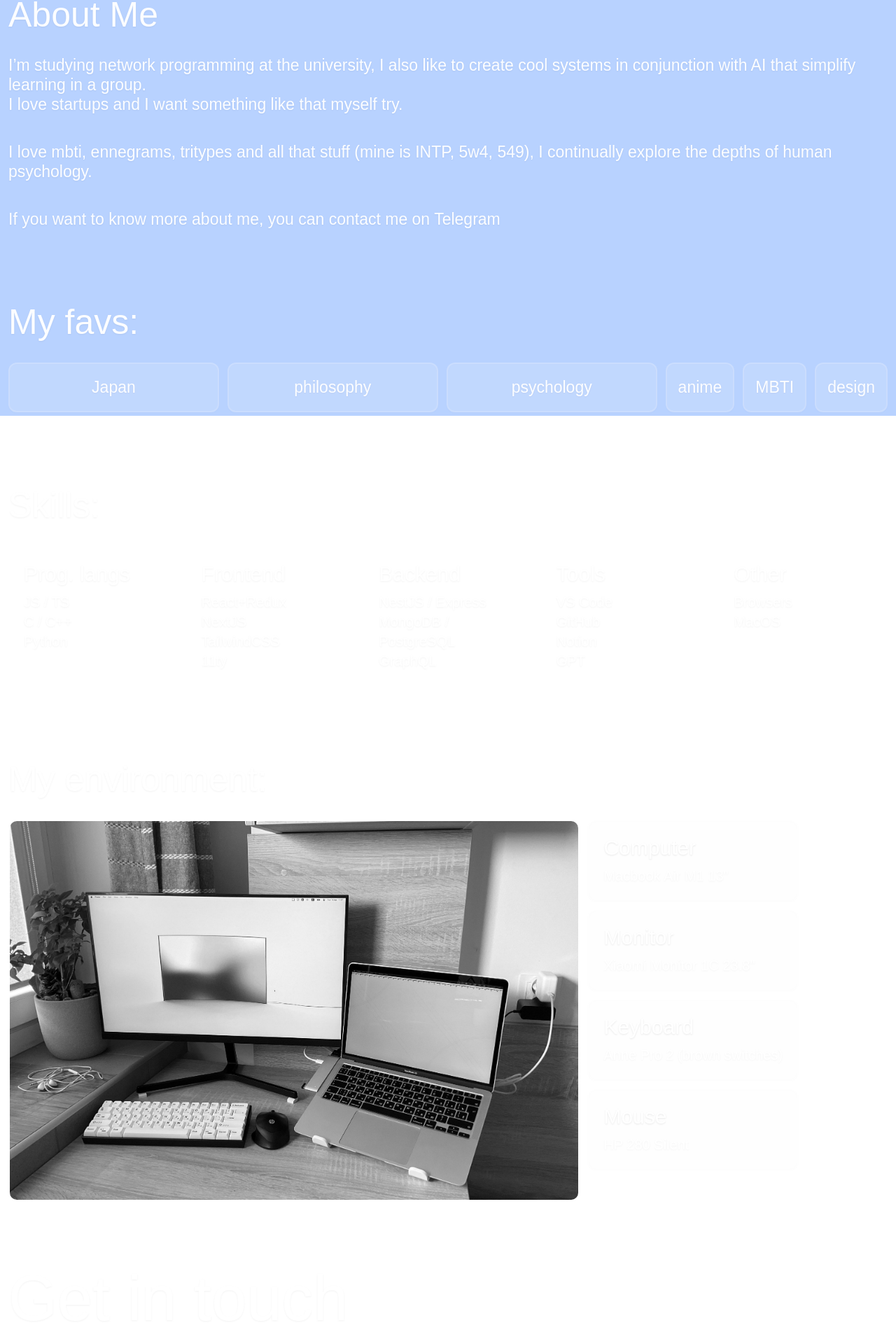
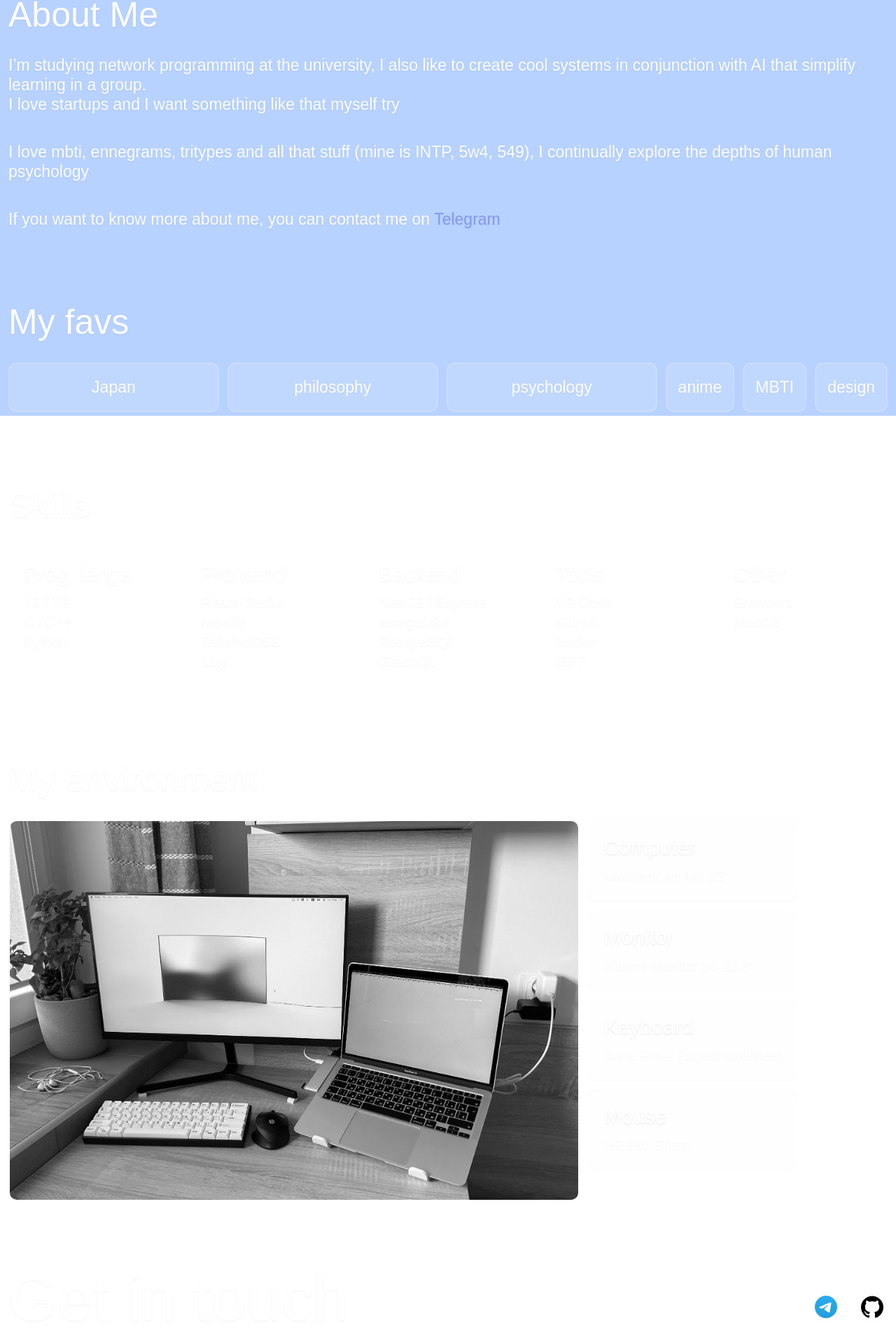
Before and after one commit to NightWanderer2004/Eduard-Povierin, a Next.js app: page /about in a window 1280 px wide. Shown: the part 206-2126 px from the top of the page at 70% size. Built offline with nearby package versions, Linux system fonts and the light colour scheme; a web font is replaced by a local one.

Commit message:
Some visual fixes

```diff
--- a/src/components/UI/social/Social.module.scss
+++ b/src/components/UI/social/Social.module.scss
@@ -6,12 +6,12 @@
       }
    }
    li {
-      @apply flex justify-center items-center border-2 border-blur bg-blur rounded-full transition-shadow;
+      @apply flex justify-center items-center border-2 border-blur bg-blur rounded-full transition-shadow drop-shadow-sm;
       a {
-         @apply block w-full h-full p-[8px] md:p-[13.7px];
+         @apply block w-full h-full p-1;
       }
       img {
-         @apply w-[22px] md:w-[26px] h-[22px] md:h-[26px] invert-[1] opacity-95;
+         @apply w-8 h-8;
       }
       &.tel img {
          @apply relative right-[2px];
--- a/src/components/navbar/Navbar.module.scss
+++ b/src/components/navbar/Navbar.module.scss
@@ -10,7 +10,7 @@
       @apply sm:hidden invert-[1] opacity-95;
    }
    .name {
-      @apply text-[24px] sm:text-[28px] font-medium text-primary leading-8;
+      @apply text-[24px] sm:text-[28px] font-medium text-primary leading-8 drop-shadow-sm;
    }
 }
 .navLinks {
@@ -19,7 +19,7 @@
       @apply flex;
    }
    a {
-      @apply underline-offset-4 hover:underline;
+      @apply underline-offset-4 hover:underline drop-shadow-sm;
       &.active {
          @apply text-primary;
       }
--- a/src/components/screens/about/bio/Bio.jsx
+++ b/src/components/screens/about/bio/Bio.jsx
@@ -8,10 +8,10 @@ const Bio = () => {
          <div className={s.info}>
             <p style={{ animationDelay: '0.1s' }}>
                I’m studying network programming at the university, I also like to create cool systems in conjunction with AI that simplify learning in
-               a group. <br /> I love startups and I want something like that myself try.
+               a group. <br /> I love startups and I want something like that myself try
             </p>
             <p style={{ animationDelay: '0.2s' }}>
-               I love mbti, ennegrams, tritypes and all that stuff (mine is INTP, 5w4, 549), I continually explore the depths of human psychology.
+               I love mbti, ennegrams, tritypes and all that stuff (mine is INTP, 5w4, 549), I continually explore the depths of human psychology
             </p>
             <p style={{ animationDelay: '0.3s' }}>
                If you want to know more about me, you can contact me on{' '}
--- a/src/components/screens/about/bio/Bio.module.scss
+++ b/src/components/screens/about/bio/Bio.module.scss
@@ -7,6 +7,6 @@
       }
    }
    a {
-      @apply text-link;
+      @apply text-link hover:underline;
    }
 }
--- a/src/components/screens/about/env/Environment.jsx
+++ b/src/components/screens/about/env/Environment.jsx
@@ -8,7 +8,7 @@ export default function Environment() {
 
    return (
       <div className={s.env}>
-         <Heading>My environment:</Heading>
+         <Heading>My environment</Heading>
          <div className='flex flex-col lg:flex-row lg:items-start gap-5 lg:gap-3'>
             <Image src={image} width={1000} height={600} alt='My environment' />
             <ul className={s.list}>
--- a/src/components/screens/about/favs/Favs.jsx
+++ b/src/components/screens/about/favs/Favs.jsx
@@ -5,7 +5,7 @@ import { myFavs } from '@/data'
 const Favs = () => {
    return (
       <div className={s.favs}>
-         <Heading>My favs:</Heading>
+         <Heading>My favs</Heading>
          <ul className={s.list}>
             {myFavs.map(el => (
                <li key={el} className={s.item}>
--- a/src/components/screens/home/projects/Projects.jsx
+++ b/src/components/screens/home/projects/Projects.jsx
@@ -9,7 +9,7 @@ import Heading from '@/components/UI/Heading'
 const Projects = () => {
    return (
       <div className={s.projects}>
-         <Heading>Projects:</Heading>
+         <Heading>Projects</Heading>
          <Swiper
             breakpoints={{
                320: {
--- a/src/components/screens/home/skills/Skills.jsx
+++ b/src/components/screens/home/skills/Skills.jsx
@@ -5,7 +5,7 @@ import { skills } from '@/data'
 const Skills = () => {
    return (
       <div className={s.skills}>
-         <Heading>Skills:</Heading>
+         <Heading>Skills</Heading>
          <ul className={s.skillsList}>
             {skills.map(el => (
                <li key={el.title} className={s.list}>
--- a/src/styles/global.css
+++ b/src/styles/global.css
@@ -8,7 +8,7 @@
    --bg-color: #b8d2ff;
    --blur-color: rgba(255, 255, 255, 0.15);
    --text-color: rgba(255, 255, 255, 0.95);
-   --link-color: #2563eb;
+   --link-color: #8599ee;
    --link-nav-color: #f0f0f0;
 }
 
--- a/tailwind.config.js
+++ b/tailwind.config.js
@@ -9,7 +9,7 @@ module.exports = {
             blur: 'var(--blur-color)',
             primary: 'var(--text-color)',
             'link-nav': 'var(--link-nav-color)',
-            link: 'var(--link-colora)',
+            link: 'var(--link-color)',
          },
          animation: {
             fadeUp: 'fadeUp 550ms ease-out forwards',
```
Also changed, not shown: public/icons/github.svg, public/icons/telegram.svg.
